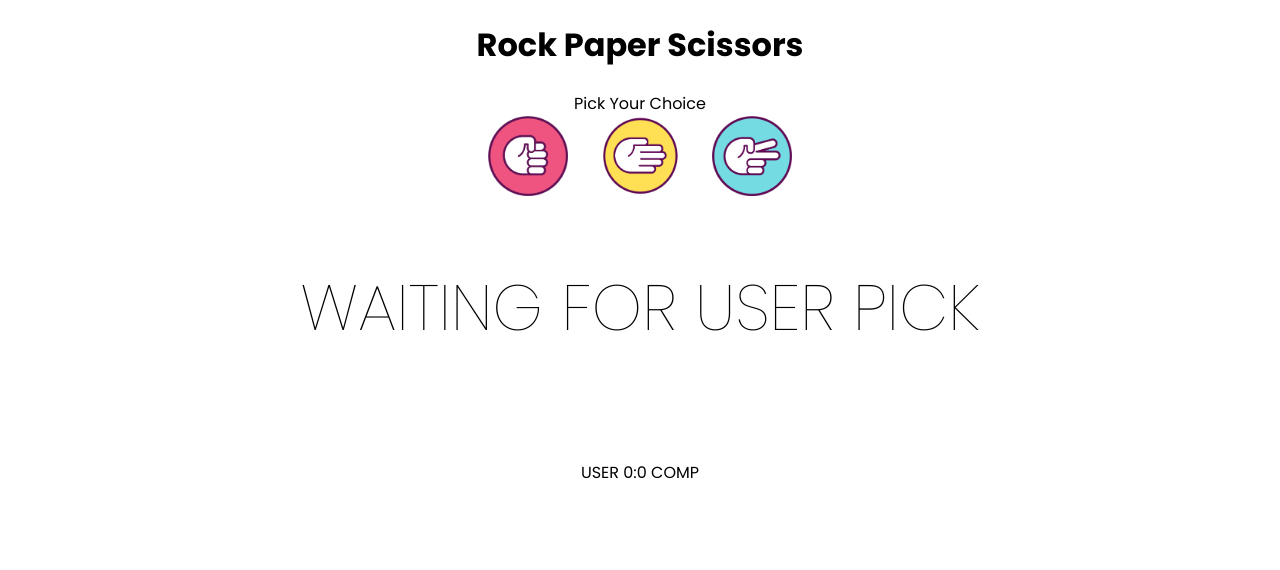
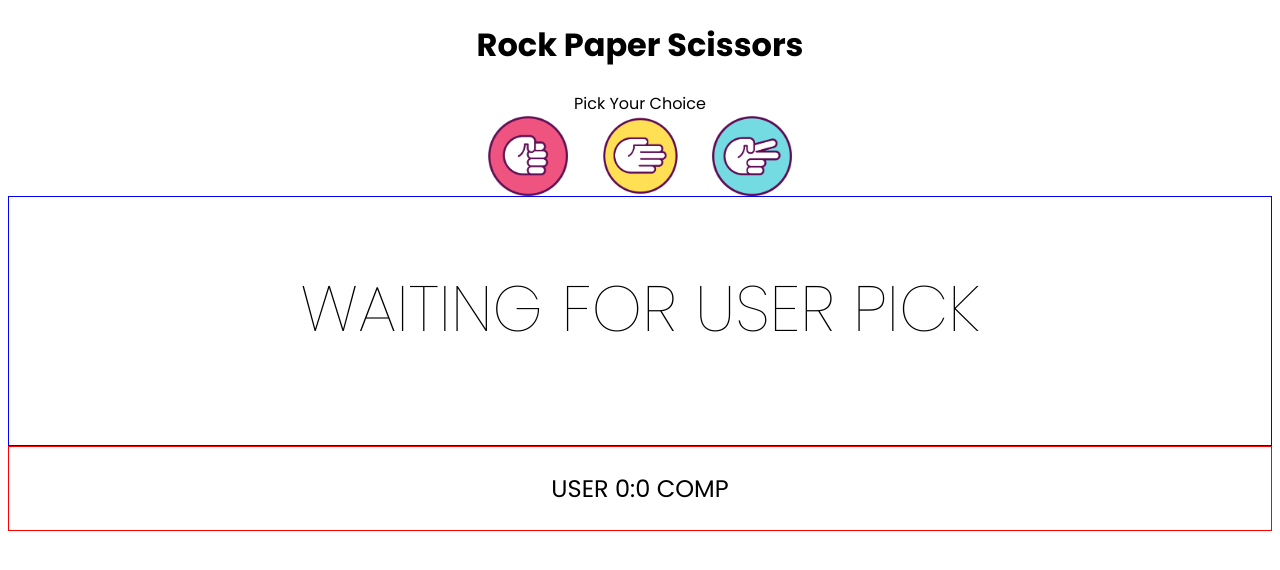
Before and after one commit to lorGR/Rock-Paper-Scissors, a plain HTML site: page index.html in a window 1280 px wide. Drawn offline with Linux system fonts and the light colour scheme.

Commit message:
Day 2 Version 3

```diff
--- a/index.html
+++ b/index.html
@@ -23,7 +23,7 @@
         <img class="user-display-out" id="userDisplay" src="" alt="">
         <img class="comp-display-out" id="compDisplay" src="" alt="">
     </div>
-    <div class="score-kepper">
+    <div class="score-keeper">
         <P>USER <span id="userScore">0</span>:<span id="compScore">0</span> COMP</P>
     </div>
     <script src="dist/app.js"></script>
--- a/style.scss
+++ b/style.scss
@@ -11,6 +11,7 @@ body{
         gap: 2em;
     }
     .game{
+        border: 1px solid blue;
         .countdown{
             text-transform: uppercase;
             font-size: 4rem;
@@ -33,6 +34,12 @@ body{
             width: 7em;
         }
     }
+    .score-keeper{
+        border: 1px solid red;
+        p{
+            font-size: 1.5rem;
+        }
+    }
 }
 
 
```
Also changed, not shown: dist/style.css.
